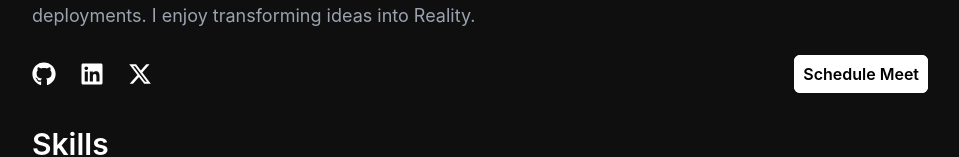
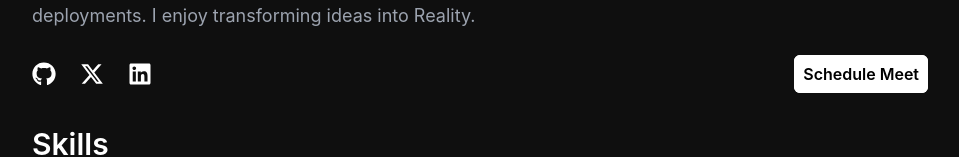
Before and after one commit to PatelYash7/yash-patel-profile, a Next.js app: page / in a window 1280 px wide. Shown: the part 218-375 px from the top of the page, without its empty margins (160-1119 px from the left). Built offline with nearby package versions, Linux system fonts and the light colour scheme.

Commit message:
Added the links in Socials.

```diff
--- a/src/components/social-handle.tsx
+++ b/src/components/social-handle.tsx
@@ -1,7 +1,10 @@
+'use client'
 import { FaGithub, FaLinkedin } from "react-icons/fa";
 import { FaXTwitter } from "react-icons/fa6";
 import Link from "next/link";
+import { useRouter } from "next/navigation";
 export const SocialHandles = () => {
+  const router =useRouter();
   return (
     <div className="pt-4 h-20">
       <div className="flex justify-between">
@@ -9,9 +12,9 @@ export const SocialHandles = () => {
           className="flex text-2xl space-x-6 hover:text-4xl
  text-white"
         >
-          <FaGithub className=" hover:text-5xl  duration-300" />
-          <FaLinkedin className=" hover:text-5xl duration-300" />
-          <FaXTwitter className=" hover:text-5xl duration-300 " />
+          <FaGithub onClick={()=>{router.replace('https://github.com/PatelYash7')}} className=" hover:text-5xl  duration-300" />
+          <FaXTwitter onClick={()=>{router.replace('https://x.com/yashpatel_113')}} className=" hover:text-5xl duration-300 " />
+          <FaLinkedin onClick={()=>{router.replace('https://www.linkedin.com/in/yash-patel-86666b1b9/x.')}} className=" hover:text-5xl duration-300" />
         </div>
         <div>
           <Link
```
